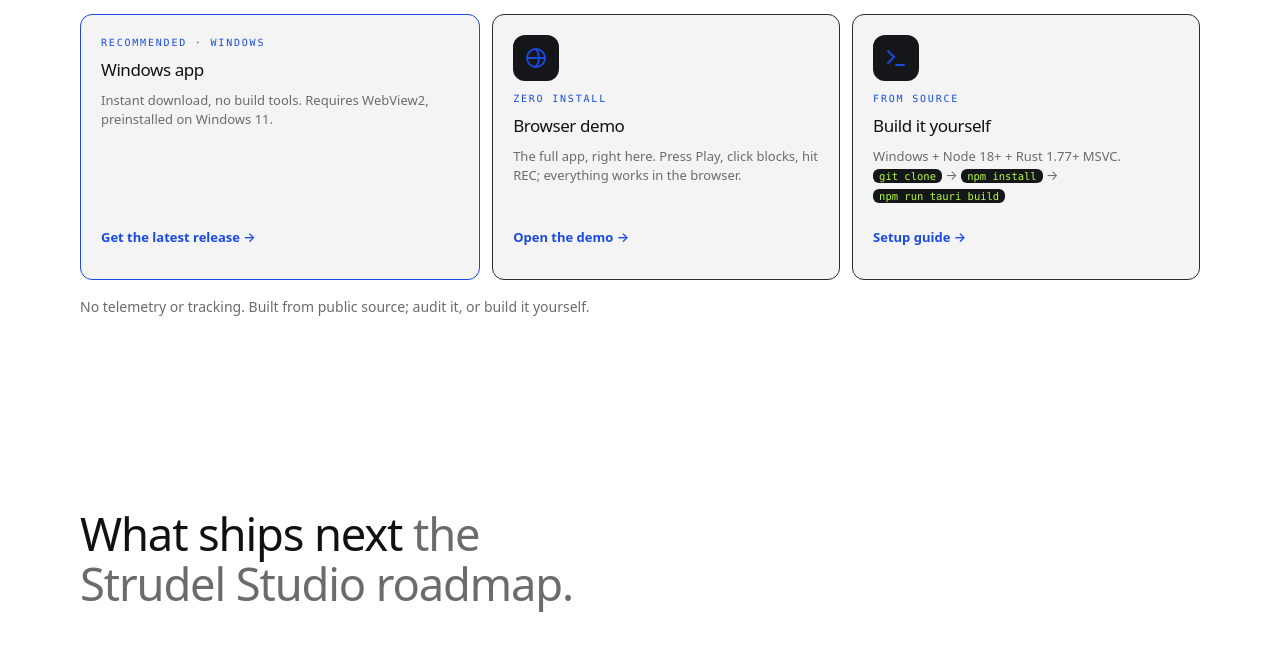
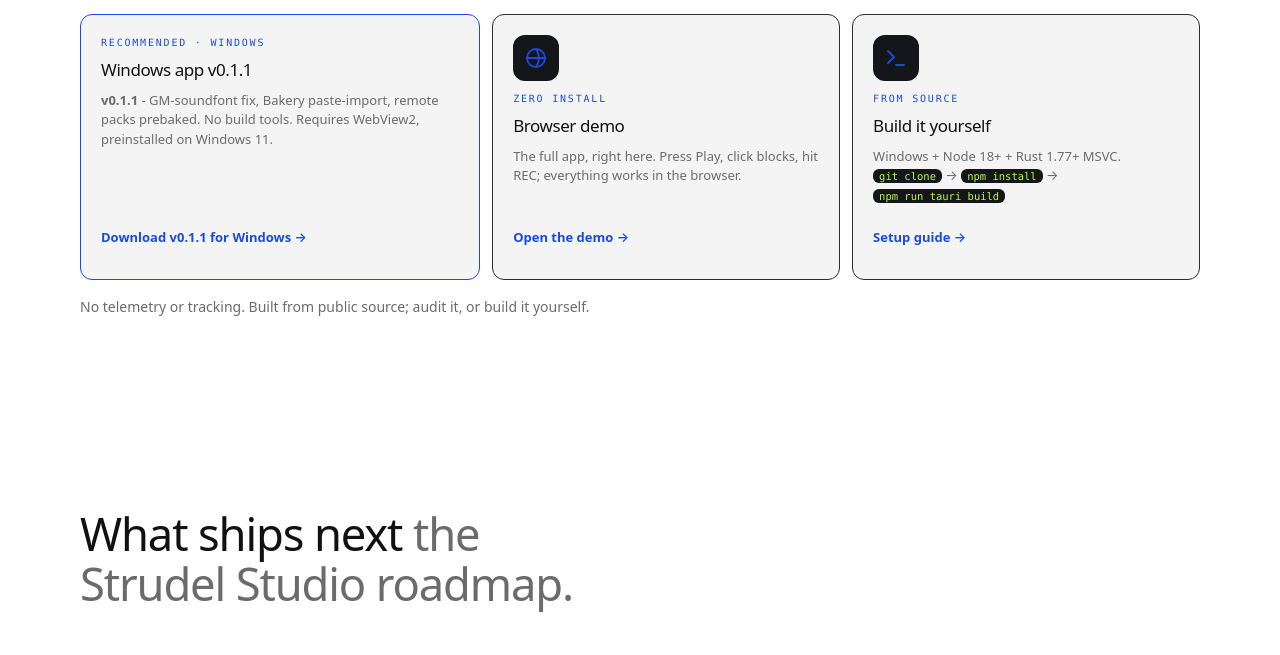
Before and after one commit to R3naldoCreates/strudel-studio, a website built with Vite: page docs/index.html in a window 1280 px wide. Shown: the part 3776-4431 px from the top of the page. Built offline with nearby package versions, Linux system fonts and the light colour scheme; a web font is replaced by a local one.

Commit message:
Site: put v0.1.1 on the page (download card, menu and footer)

```diff
--- a/docs/index.html
+++ b/docs/index.html
@@ -309,7 +309,7 @@ main > .hero { padding: clamp(64px, 10vh, 96px) 0 clamp(40px, 6vh, 72px); }
           <div class="wrap grid">
             <div class="menu-col span-4"><p class="t-label">Strudel Studio</p><a href="#features">Blocks &amp; the timeline<span>click a block, get a layer</span></a><a href="#recorder">The take recorder<span>scrub to any second, replay it</span></a><a href="#library">Instrument Library<span>125 GM fonts + VCSL</span></a></div>
             <div class="menu-col span-4"><p class="t-label">The community</p><a href="https://strudel.cc">strudel.cc<span>the live-coding language</span></a><a href="https://codeberg.org/uzu/strudel">Strudel source<span>the engine, on Codeberg</span></a><a href="https://github.com/r3naldocreates/strudel-studio">This repo<span>Strudel Studio itself</span></a></div>
-            <div class="menu-col span-4"><p class="t-label">Start here</p><a href="./demo/">Try the browser demo<span>press Play, click a block</span></a><a href="https://github.com/r3naldocreates/strudel-studio/releases/latest">Download for Windows<span>~11 MB, WebView2</span></a></div>
+            <div class="menu-col span-4"><p class="t-label">Start here</p><a href="./demo/">Try the browser demo<span>press Play, click a block</span></a><a href="https://github.com/r3naldocreates/strudel-studio/releases/latest">Download for Windows<span>v0.1.1 - 12 MB - WebView2</span></a></div>
           </div>
         </div>
       </div>
@@ -431,9 +431,9 @@ main > .hero { padding: clamp(64px, 10vh, 96px) 0 clamp(40px, 6vh, 72px); }
       <div class="download-grid">
         <a class="dl-card recommended" href="https://github.com/r3naldocreates/strudel-studio/releases/latest">
           <span class="dl-tag">Recommended · Windows</span>
-          <h3>Windows app</h3>
-          <p>Instant download, no build tools. Requires WebView2, preinstalled on Windows 11.</p>
-          <span class="dl-cta">Get the latest release →</span>
+          <h3>Windows app v0.1.1</h3>
+          <p><b>v0.1.1</b> - GM-soundfont fix, Bakery paste-import, remote packs prebaked. No build tools. Requires WebView2, preinstalled on Windows 11.</p>
+          <span class="dl-cta">Download v0.1.1 for Windows →</span>
         </a>
         <a class="dl-card" href="./demo/">
           <span class="dl-icon"><svg width="24" height="24" viewBox="0 0 24 24" fill="none" stroke="currentColor" stroke-width="1.8" stroke-linecap="round" stroke-linejoin="round"><circle cx="12" cy="12" r="9"/><path d="M12 3a15 15 0 0 1 0 18M3 12h18"/></svg></span>
@@ -516,7 +516,7 @@ main > .hero { padding: clamp(64px, 10vh, 96px) 0 clamp(40px, 6vh, 72px); }
           <a class="nav__logo" href="#top" style="color:#18191b"><span class="mark" data-mark="stack" aria-hidden="true"></span>Strudel Studio</a>
           <p class="footer__lede">A click-to-compose studio for Strudel. Free, AGPL-3.0, for the community.</p>
         </div>
-        <div class="span-3 start-7 footer__col"><h4>Download</h4><ul><li><a href="https://github.com/r3naldocreates/strudel-studio/releases/latest">Windows release</a></li><li><a href="./demo/">Browser demo</a></li><li><a href="https://github.com/r3naldocreates/strudel-studio#quick-start">Build from source</a></li></ul></div>
+        <div class="span-3 start-7 footer__col"><h4>Download</h4><ul><li><a href="https://github.com/r3naldocreates/strudel-studio/releases/latest">Windows release v0.1.1</a></li><li><a href="./demo/">Browser demo</a></li><li><a href="https://github.com/r3naldocreates/strudel-studio#quick-start">Build from source</a></li></ul></div>
         <div class="span-3 footer__col"><h4>Community</h4><ul><li><a href="https://strudel.cc">strudel.cc</a></li><li><a href="https://codeberg.org/uzu/strudel">Strudel source</a></li><li><a href="https://github.com/r3naldocreates/strudel-studio">This repo</a></li></ul></div>
       </div>
       <p class="colophon">Made with open tools, Host Grotesk + JetBrains Mono on an Ubuntu + Windows bench. No trackers on this page either.</p>
```
